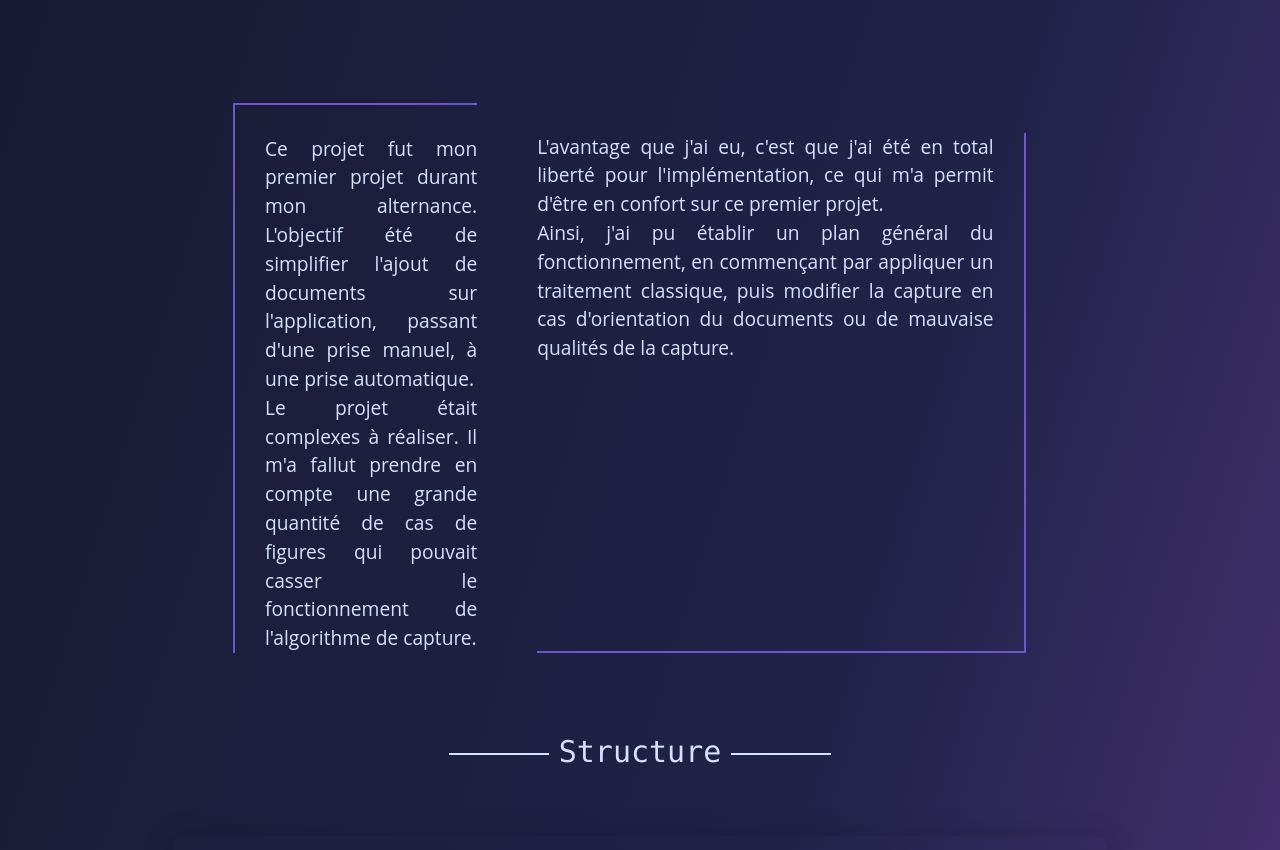
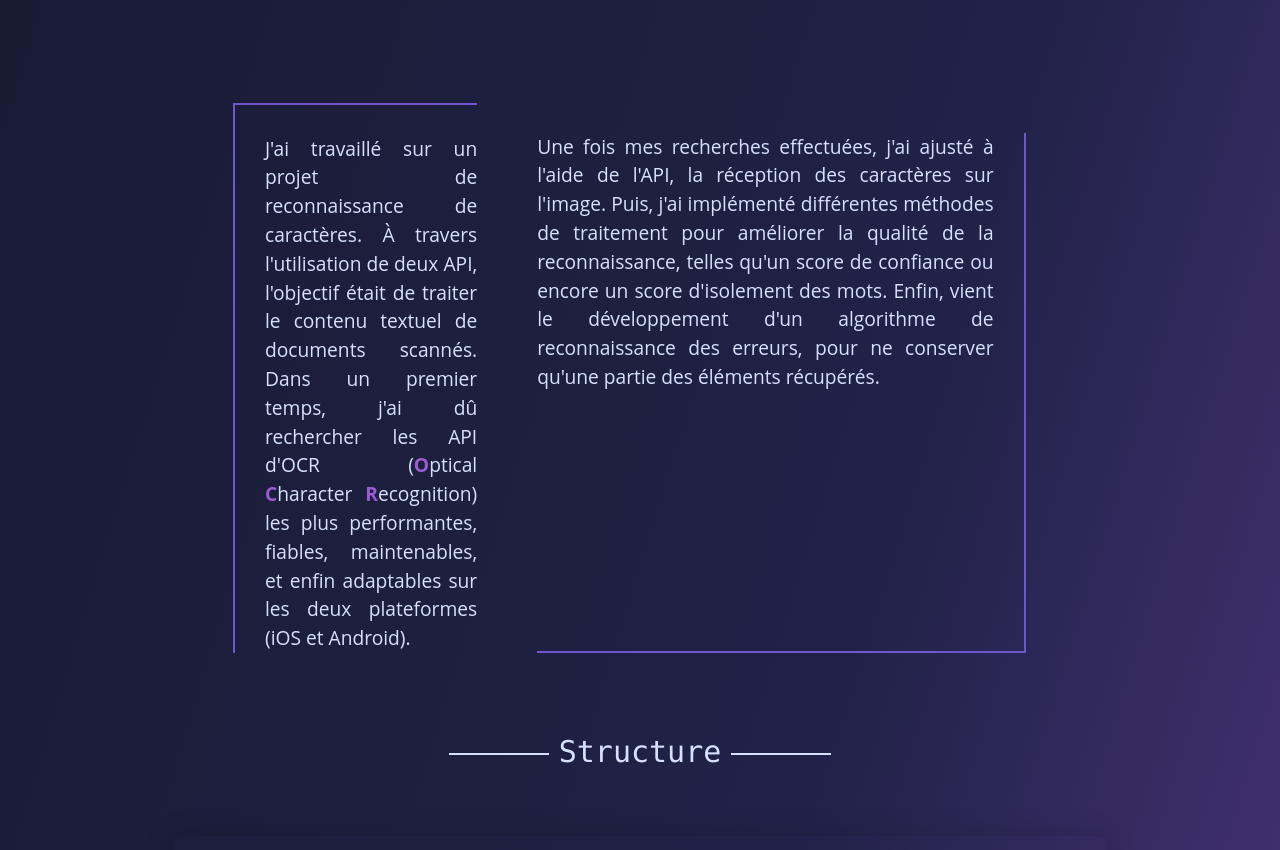
Before and after one commit to ArthurDesmonts/portfolio, a Vue app: page /portfolio/mlkit in a window 1280 px wide. Shown: the part 583-1433 px from the top of the page. Built offline with nearby package versions, Linux system fonts and the light colour scheme.

Commit message:
ajout de l'introduction du projet mlkit

```diff
--- a/src/components/Mlkit.vue
+++ b/src/components/Mlkit.vue
@@ -12,12 +12,10 @@
         </div>
         <div class="intro-project">
             <div class="intro-pre-content">
-                <p>Ce projet fut mon premier projet durant mon alternance. L'objectif été de simplifier l'ajout de documents sur l'application, passant d'une prise manuel, à une prise automatique.</p>
-                <p>Le projet était complexes à réaliser. Il m'a fallut prendre en compte une grande quantité de cas de figures qui pouvait casser le fonctionnement de l'algorithme de capture.</p>
+                <p>J'ai travaillé sur un projet de reconnaissance de caractères. À travers l'utilisation de deux API, l'objectif était de traiter le contenu textuel de documents scannés. Dans un premier temps, j'ai dû rechercher les API d'OCR (<span class="icon">O</span>ptical <span class="icon">C</span>haracter <span class="icon">R</span>ecognition) les plus performantes, fiables, maintenables, et enfin adaptables sur les deux plateformes (iOS et Android).</p>
             </div>
             <div class="intro-post-content">
-                <p>L'avantage que j'ai eu, c'est que j'ai été en total liberté pour l'implémentation, ce qui m'a permit d'être en confort sur ce premier projet.</p>
-                <p>Ainsi, j'ai pu établir un plan général du fonctionnement, en commençant par appliquer un traitement classique, puis modifier la capture en cas d'orientation du documents ou de mauvaise qualités de la capture.</p>
+                <p>Une fois mes recherches effectuées, j'ai ajusté à l'aide de l'API, la réception des caractères sur l'image. Puis, j'ai implémenté différentes méthodes de traitement pour améliorer la qualité de la reconnaissance, telles qu'un score de confiance ou encore un score d'isolement des mots. Enfin, vient le développement d'un algorithme de reconnaissance des erreurs, pour ne conserver qu'une partie des éléments récupérés.</p>
             </div>
         </div>
         <div>
```
